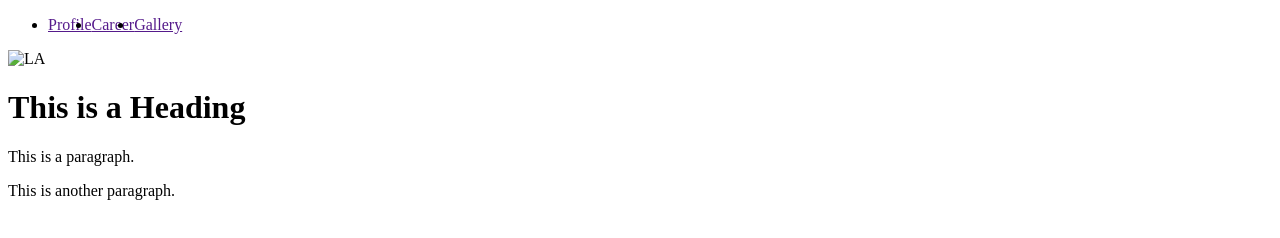
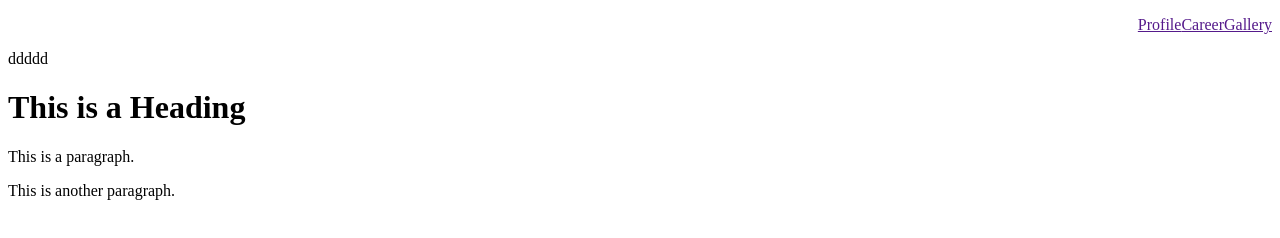
Before and after one commit to RicardoMCorreia/Muhammad_Ali_Biography, a plain HTML site: page index.html in a window 1280 px wide. Drawn offline with Linux system fonts and the light colour scheme.

Commit message:
add 2 more css styles to ul

```diff
--- a/index.html
+++ b/index.html
@@ -20,8 +20,7 @@
 </header>
 
 <body>
-
-    <img src="img_la.jpg" alt="LA" style="width:100%">
+    ddddd
 
     <div class="">
         <h1>This is a Heading</h1>
--- a/style.css
+++ b/style.css
@@ -1,4 +1,7 @@
 ul {
     display: flex;
     text-decoration: none;
+    list-style-type: none;
+    justify-content: flex-end;
+
 }
```
